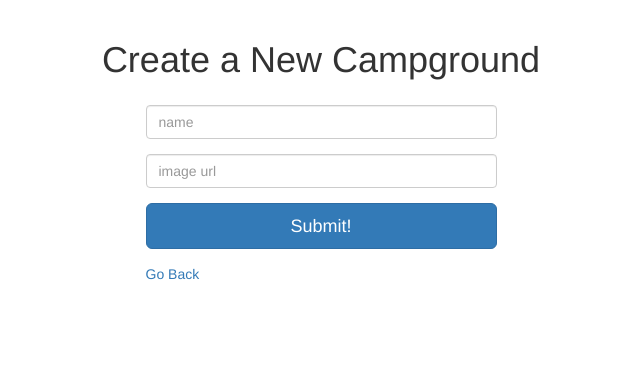
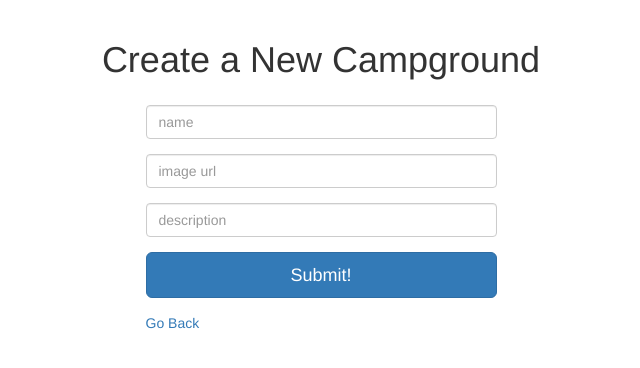
Before and after one commit to Zeztron/yelpcamp, a Node server app: page /campgrounds/new in a window 1280 px wide. Shown: the part 52-420 px from the top of the page, without its empty margins (319-959 px from the left). Run offline with Node 20, Linux system fonts and the light colour scheme; some libraries are stand-ins or nearby versions.

Commit message:
Added descriptions field for user input

```diff
--- a/views/new.ejs
+++ b/views/new.ejs
@@ -12,6 +12,9 @@
                    <input class="form-control" type="text" name="image" placeholder="image url">
                 </div>
                 <div class="form-group">
+                   <input class="form-control" type="text" name="description" placeholder="description">
+                </div>
+                <div class="form-group">
                     <button class="btn btn-lg btn-primary btn-block">Submit!</button>
                 </div>
             </form>
```
